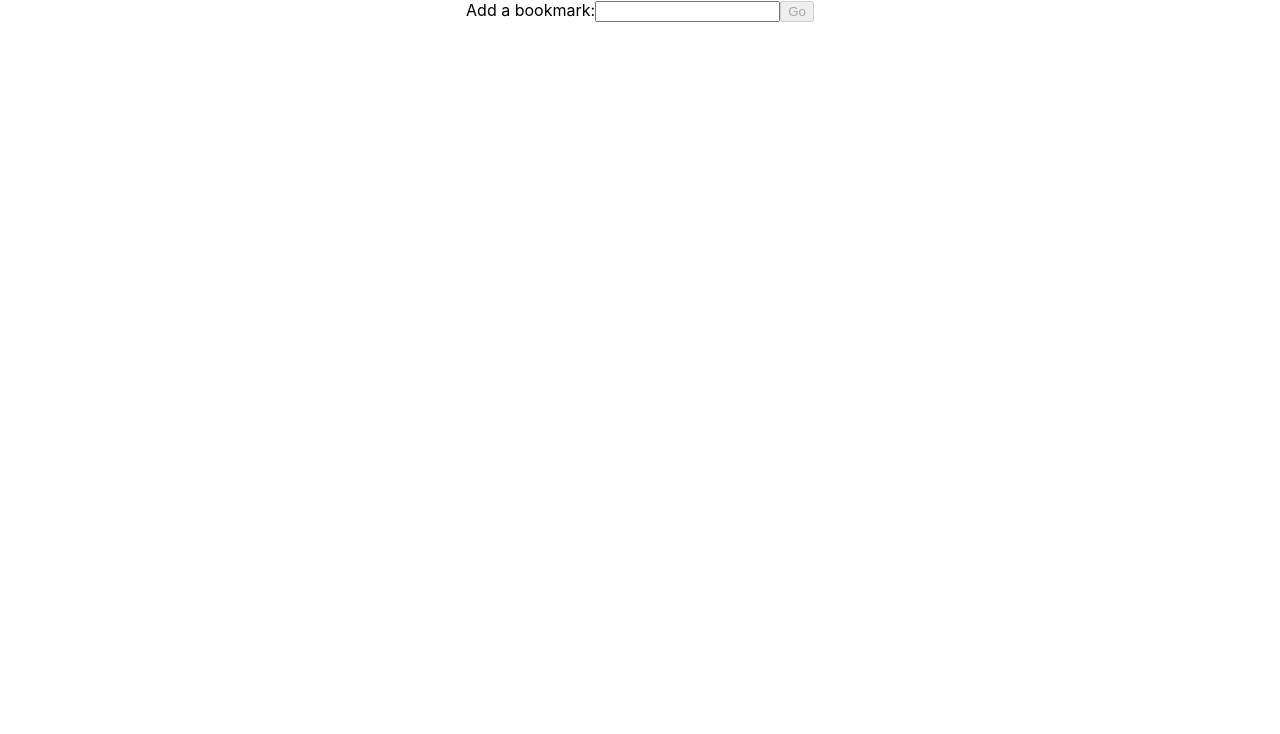
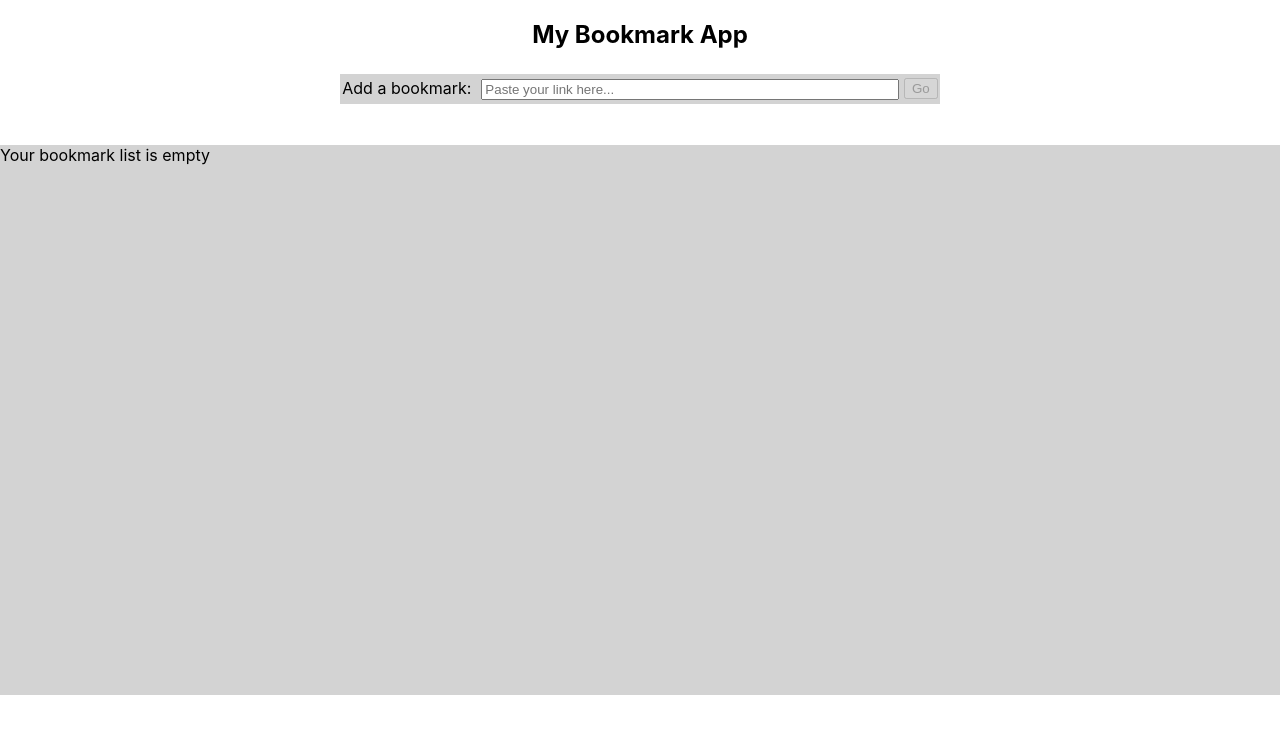
Before and after one commit to celmartinez/klaxoon-test, a React (Create React App) app in the folder technical-test/: page / in a window 1280 px wide. Shown: the top 734 px of the page. Built offline with nearby package versions, Linux system fonts and the light colour scheme.

Commit message:
styling + last changes

```diff
--- a/technical-test/public/index.html
+++ b/technical-test/public/index.html
@@ -24,7 +24,7 @@
       work correctly both with client-side routing and a non-root public URL.
       Learn how to configure a non-root public URL by running `npm run build`.
     -->
-    <title>React App</title>
+    <title>Bookmark App</title>
   </head>
   <body>
     <noscript>You need to enable JavaScript to run this app.</noscript>
--- a/technical-test/src/App.css
+++ b/technical-test/src/App.css
@@ -1,5 +1,10 @@
 .App {
+    width: 100vw;
     text-align: center;
+    display: flex;
+    flex-direction: column;
+    justify-content: center;
+    align-items: center;
 }
 
 .App-logo {
@@ -11,17 +16,6 @@
     .App-logo {
         animation: App-logo-spin infinite 20s linear;
     }
-}
-
-.App-header {
-  background-color: #282c34;
-  min-height: 100vh;
-  display: flex;
-  flex-direction: column;
-  align-items: center;
-  justify-content: center;
-  font-size: calc(10px + 2vmin);
-  color: white;
 }
 
 .App-link {
@@ -36,3 +30,43 @@
         transform: rotate(360deg);
     }
 }
+
+form {
+    background-color: lightgrey;
+    width: 600px;
+    height: 30px;
+    display: flex;
+    justify-content: space-around;
+    align-items: center;
+    margin: 5px;
+}
+
+input[type="text"] {
+    width: 410px;
+    margin-left: 10px;
+}
+
+.bookmark-list {
+    background-color: lightgrey;
+    display: flex;
+    justify-content: flex-start;
+    overflow: scroll;
+    width: 100%;
+    height: 550px;
+    margin: 10px;
+}
+
+.bookmark-item {
+    background-color: lightcyan;
+    display: flex;
+    flex-direction: column;
+    padding: 10px;
+    margin: 10px;
+    width: 300px;
+    height: 500px;
+}
+
+.error {
+    color: red;
+    font-size: small;
+}
--- a/technical-test/src/App.tsx
+++ b/technical-test/src/App.tsx
@@ -23,6 +23,7 @@ function App() {
 
     return (
         <div className="App">
+            <h2>My Bookmark App</h2>
             <AddBookmarkForm saveBookmark={saveBookmark} />
             <BookmarkList
                 bookmarksList={bookmarksList}
--- a/technical-test/src/components/AddBookmarkForm/AddBookMarkForm.tsx
+++ b/technical-test/src/components/AddBookmarkForm/AddBookMarkForm.tsx
@@ -55,11 +55,12 @@ const AddBookMarkForm = (props: Props) => {
 
     return (
         <>
-            <form onSubmit={handleSubmit}>
+            <form className="form" onSubmit={handleSubmit}>
                 <label>
                     Add a bookmark:
                     <input
                         type="text"
+                        placeholder="Paste your link here..."
                         value={inputValue}
                         onChange={handleChange}
                     />
--- a/technical-test/src/components/Bookmark/Bookmark.tsx
+++ /dev/null
@@ -1,38 +0,0 @@
-import { MouseEvent } from "react";
-import { VIDEO } from "../../constants";
-import { formatDate, formatTimeSince } from "../../utils";
-
-type Props = {
-    bookmark: Bookmark;
-    deleteBookmark: (bookmarkCreationDate: string) => void;
-};
-
-const Bookmark = (props: Props) => {
-    const { bookmark, deleteBookmark } = props;
-
-    const handleClick = (_event: MouseEvent<HTMLButtonElement>) => {
-        deleteBookmark(bookmark.bookmarkedDate);
-    };
-
-    return (
-        <div className="bookmark-item">
-            <p>{bookmark.title}</p>
-            <p>{bookmark.author}</p>
-            <p>{bookmark.url}</p>
-            <p>{formatTimeSince(bookmark.bookmarkedDate)}</p>
-            <p>
-                {bookmark.uploadDate &&
-                    formatDate(new Date(bookmark.uploadDate))}
-            </p>
-            <p>
-                {bookmark.type === VIDEO
-                    ? `${bookmark.duration}min`
-                    : `${bookmark.width}x${bookmark.height}`}
-            </p>
-            <img src={bookmark.preview} alt="preview" />
-            <button onClick={handleClick}>Delete</button>
-        </div>
-    );
-};
-
-export default Bookmark;
--- a/technical-test/src/components/Bookmark/index.ts
+++ /dev/null
@@ -1 +0,0 @@
-export { default } from "./Bookmark";
--- /dev/null
+++ b/technical-test/src/components/BookmarkItem/BookmarkItem.tsx
@@ -0,0 +1,51 @@
+import { MouseEvent } from "react";
+import { VIDEO } from "../../constants";
+import { formatDate, formatTimeSince } from "../../utils";
+
+type Props = {
+    bookmark: Bookmark;
+    deleteBookmark: (bookmarkCreationDate: string) => void;
+};
+
+const Bookmark = (props: Props) => {
+    const { bookmark, deleteBookmark } = props;
+
+    const handleClick = (_event: MouseEvent<HTMLButtonElement>) => {
+        deleteBookmark(bookmark.bookmarkedDate);
+    };
+
+    return (
+        <div className="bookmark-item">
+            {bookmark.preview && <img src={bookmark.preview} alt="preview" />}
+            <div>
+                <h4>{bookmark.title ?? null}</h4>
+                <p>{bookmark.author ? `by ${bookmark.author}` : null}</p>
+                <a href={bookmark.url} target="_blank" rel="noreferrer">
+                    {bookmark.url}
+                </a>
+                <p>
+                    {bookmark.bookmarkedDate
+                        ? `added ${formatTimeSince(bookmark.bookmarkedDate)}`
+                        : null}
+                </p>
+                <p>
+                    {bookmark.uploadDate &&
+                        formatDate(new Date(bookmark.uploadDate))}
+                </p>
+                <p>
+                    {bookmark.type === VIDEO
+                        ? bookmark.duration &&
+                          `${Math.floor(bookmark.duration / 60)}min${Math.floor(
+                              bookmark.duration % 60
+                          )}`
+                        : bookmark.width &&
+                          bookmark.height &&
+                          `${bookmark.width}x${bookmark.height}`}
+                </p>
+            </div>
+            <button onClick={handleClick}>Delete</button>
+        </div>
+    );
+};
+
+export default Bookmark;
--- /dev/null
+++ b/technical-test/src/components/BookmarkItem/index.ts
@@ -0,0 +1 @@
+export { default } from "./BookmarkItem";
--- a/technical-test/src/components/BookmarkList/BookmarkList.tsx
+++ b/technical-test/src/components/BookmarkList/BookmarkList.tsx
@@ -1,4 +1,4 @@
-import Bookmark from "../Bookmark";
+import BookmarkItem from "../BookmarkItem";
 
 type Props = {
     bookmarksList: Bookmark[];
@@ -9,13 +9,15 @@ const BookmarkList = (props: Props) => {
     const { bookmarksList, deleteBookmark } = props;
     return (
         <div className="bookmark-list">
-            {bookmarksList.map((bookmark: Bookmark) => (
-                <Bookmark
-                    key={bookmark.bookmarkedDate}
-                    bookmark={bookmark}
-                    deleteBookmark={deleteBookmark}
-                />
-            ))}
+            {bookmarksList.length > 0
+                ? bookmarksList.map((bookmark: Bookmark) => (
+                      <BookmarkItem
+                          key={bookmark.bookmarkedDate}
+                          bookmark={bookmark}
+                          deleteBookmark={deleteBookmark}
+                      />
+                  ))
+                : "Your bookmark list is empty"}
         </div>
     );
 };
```
Lines whose indentation alone changed are shown as unchanged.
